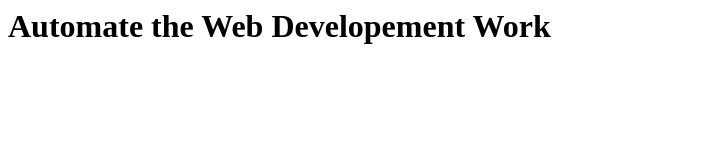
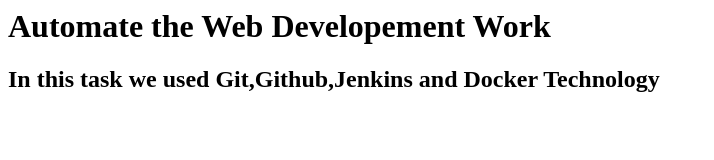
Before and after one commit to gaikwadB/MLOps_1_Automate_Web, a plain HTML site: page index.html in a window 1280 px wide. Shown: the whole page, without its empty margins (0-714 px from the left). Drawn offline with Linux system fonts and the light colour scheme.

Commit message:
Second updated

```diff
--- a/index.html
+++ b/index.html
@@ -1 +1,2 @@
 <h1> Automate the Web Developement Work</h1>
+<h2> In this task we used Git,Github,Jenkins and Docker Technology</h2>
```
